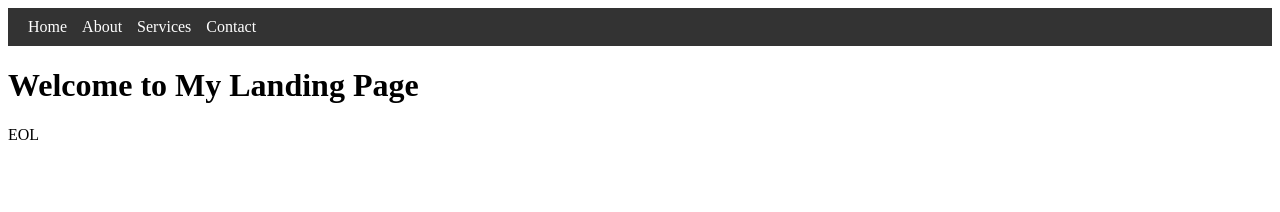
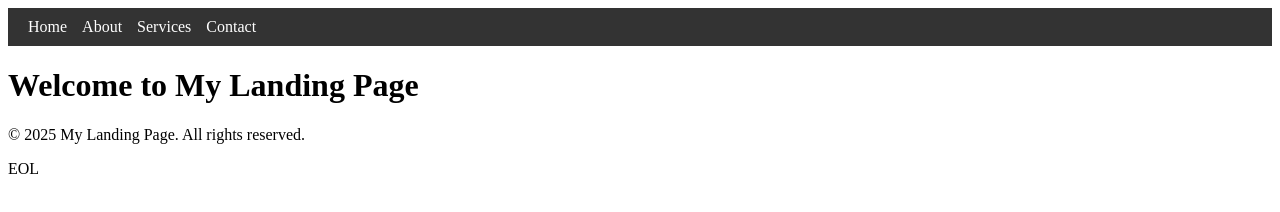
Before and after one commit to uzumaki1201/landing-page, a plain HTML site: page index.html in a window 1280 px wide. Drawn offline with Linux system fonts and the light colour scheme.

Commit message:
Add footer section to landing page

```diff
--- a/index.html
+++ b/index.html
@@ -18,6 +18,9 @@
 </nav>
     <h1>Welcome to My Landing Page</h1>
     <script src="js/main.js"></script>
+<footer>
+    <p>&copy; 2025 My Landing Page. All rights reserved.</p>
+</footer>
 </body>
 </html>
 EOL
```
